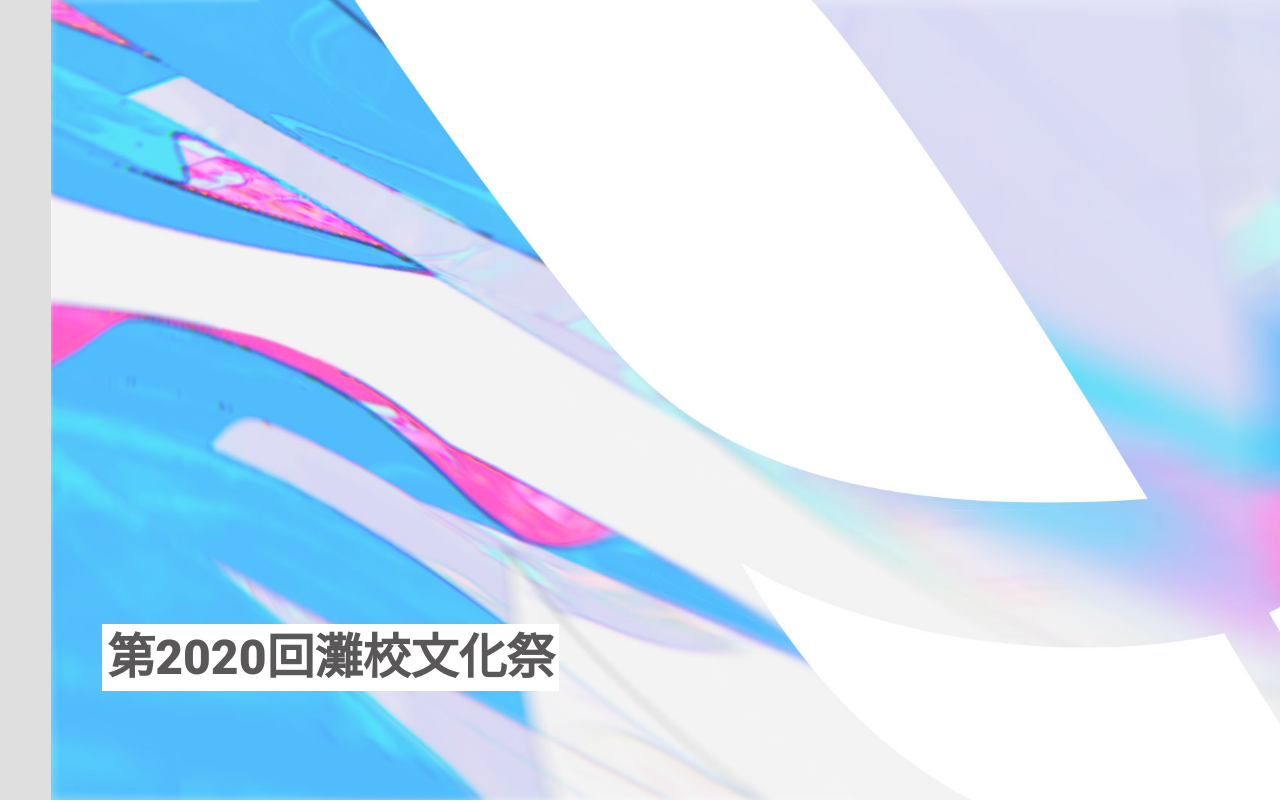
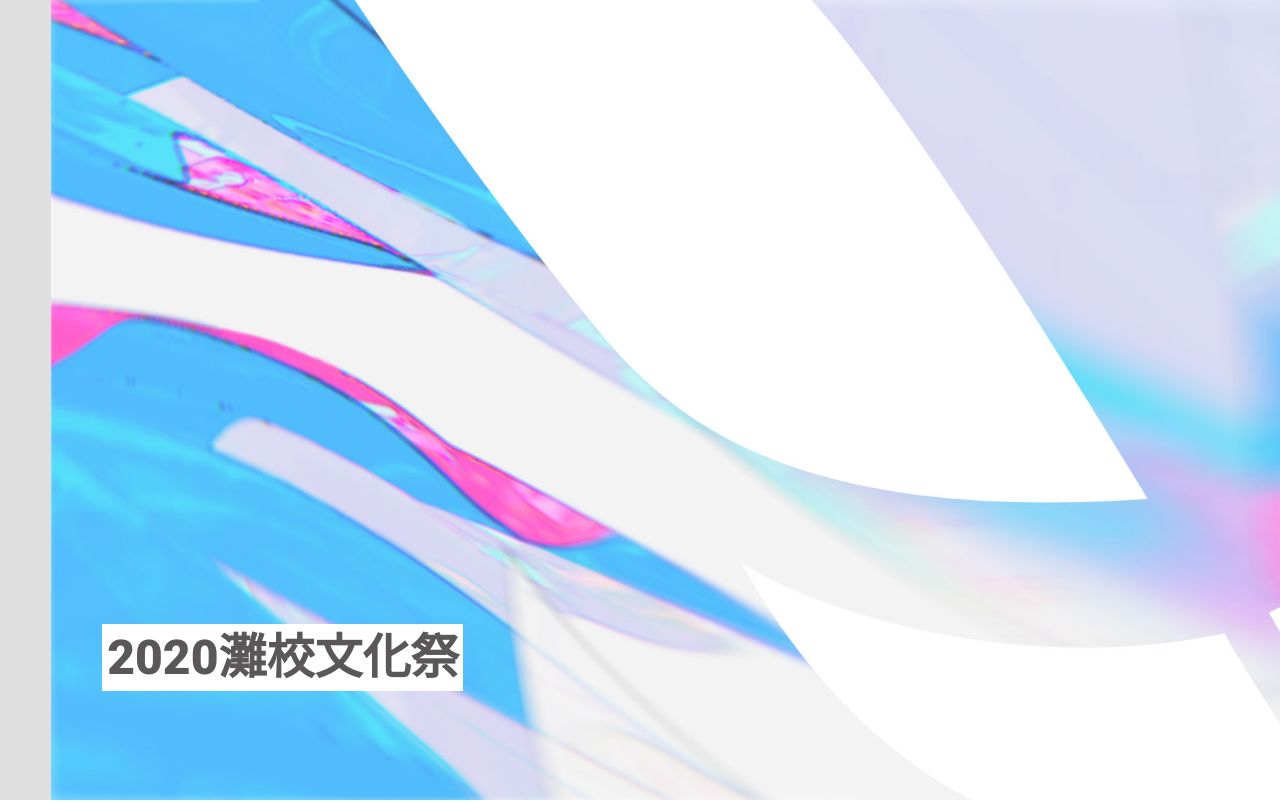
Before and after one commit to cannot-fly-pig/fest2020-web, a Nuxt app: page / in a window 1280 px wide. Shown: the top 802 px of the page. Built offline with nearby package versions, Linux system fonts and the light colour scheme.

Commit message:
74th -> 2020

```diff
--- a/pages/index.vue
+++ b/pages/index.vue
@@ -4,7 +4,7 @@
 		<section class="wrap-image">
 			<img src="@/assets/logo/vi_published_t_13.svg" alt="ロゴ画像" class="logo-image-phone">
 			<div class="title">
-				<h1><span class="title-main">第<span class="black">2020</span>回灘校文化祭</span></h1>
+				<h1><span class="title-main"><span class="black">2020</span>灘校文化祭</span></h1>
 		<!--
 				<div class="title-date">
 					<h2>
```
